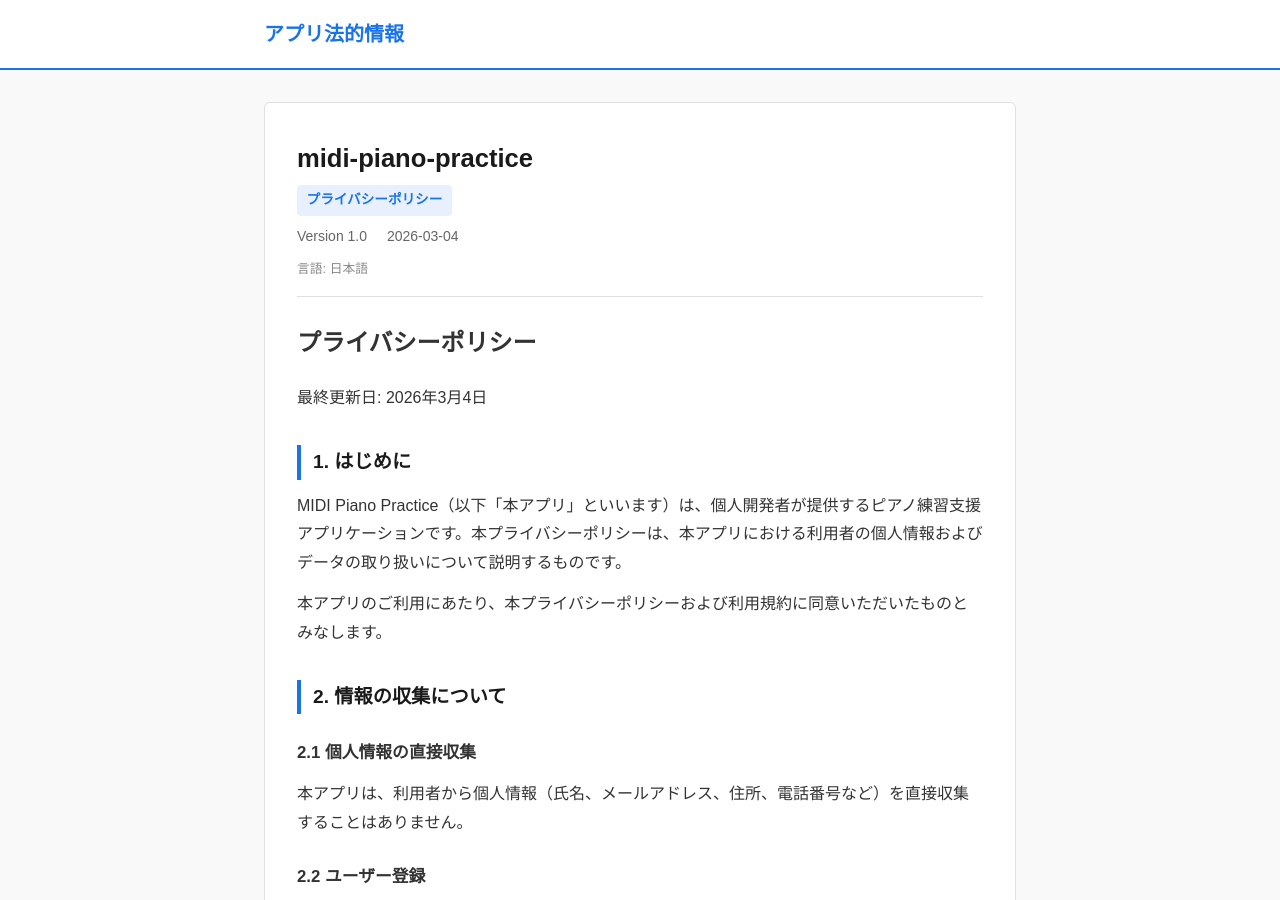
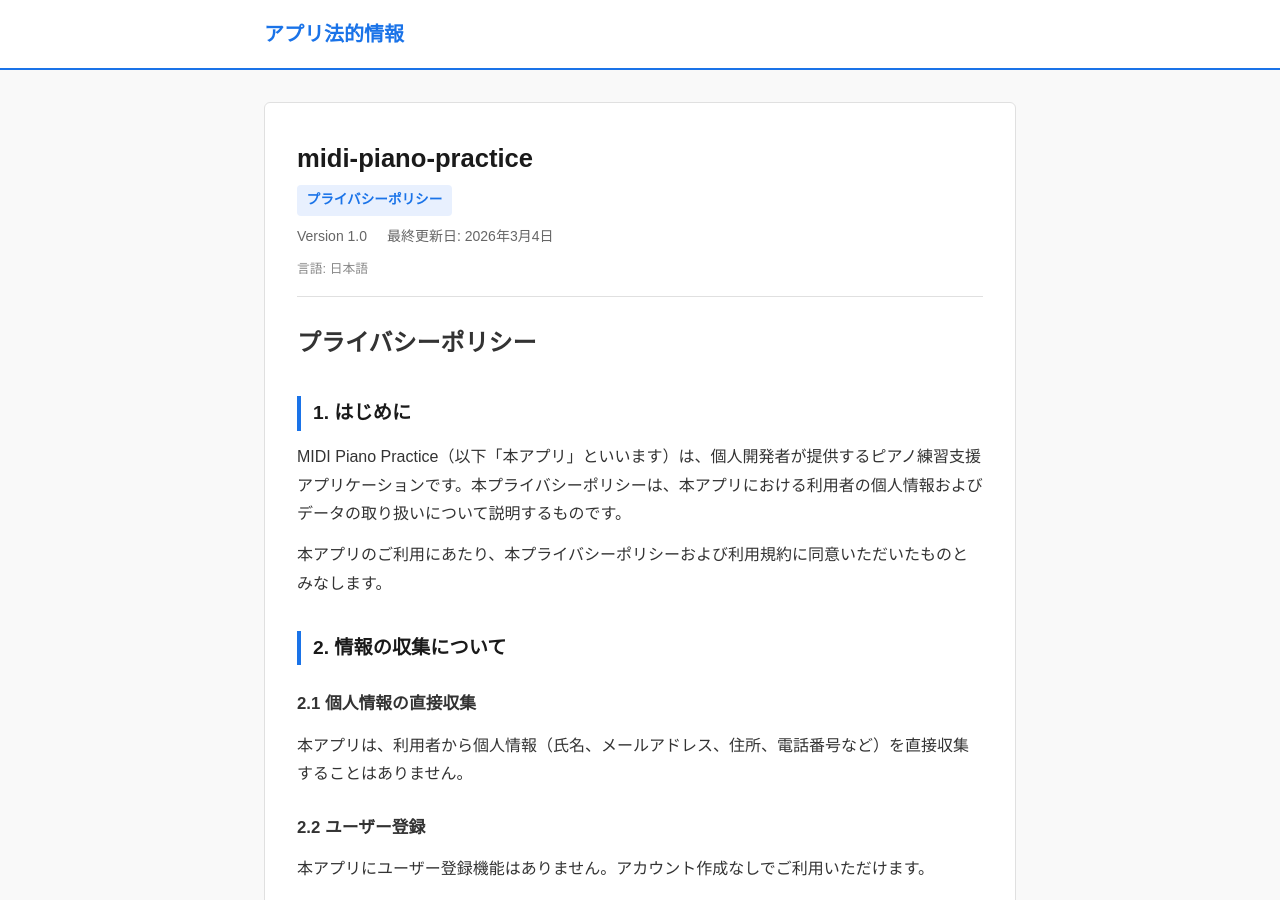
Before and after one commit to muscat-bell/app-legal, a Jekyll site: the page built from _apps/midi-piano-practice/privacy.md, in a window 1280 px wide and 900 px high. Built offline with Jekyll 4.4.1, drawn with Linux system fonts in a browser that asks for light colours.

Commit message:
最終更新日をfront matterから自動表示するよう変更
Co-authored-by: muscat-bell <153740037+muscat-bell@users.noreply.github.com>

```diff
--- a/_apps/midi-piano-practice/privacy.md
+++ b/_apps/midi-piano-practice/privacy.md
@@ -9,8 +9,6 @@ last_updated: "2026-03-04"
 ---
 
 # プライバシーポリシー
-
-最終更新日: 2026年3月4日
 
 ## 1. はじめに
 
--- a/_layouts/app.html
+++ b/_layouts/app.html
@@ -9,7 +9,7 @@ layout: default
     <p class="policy-meta">
       <span class="policy-version">Version {{ page.version }}</span>
       {% if page.last_updated %}
-      <span class="policy-date">{{ page.last_updated }}</span>
+      <span class="policy-date">最終更新日: {{ page.last_updated | date: "%Y年%-m月%-d日" }}</span>
       {% endif %}
     </p>
     {% endif %}
```
Also changed, not shown: _apps/midi-piano-practice/terms.md (+0 -2 lines).
